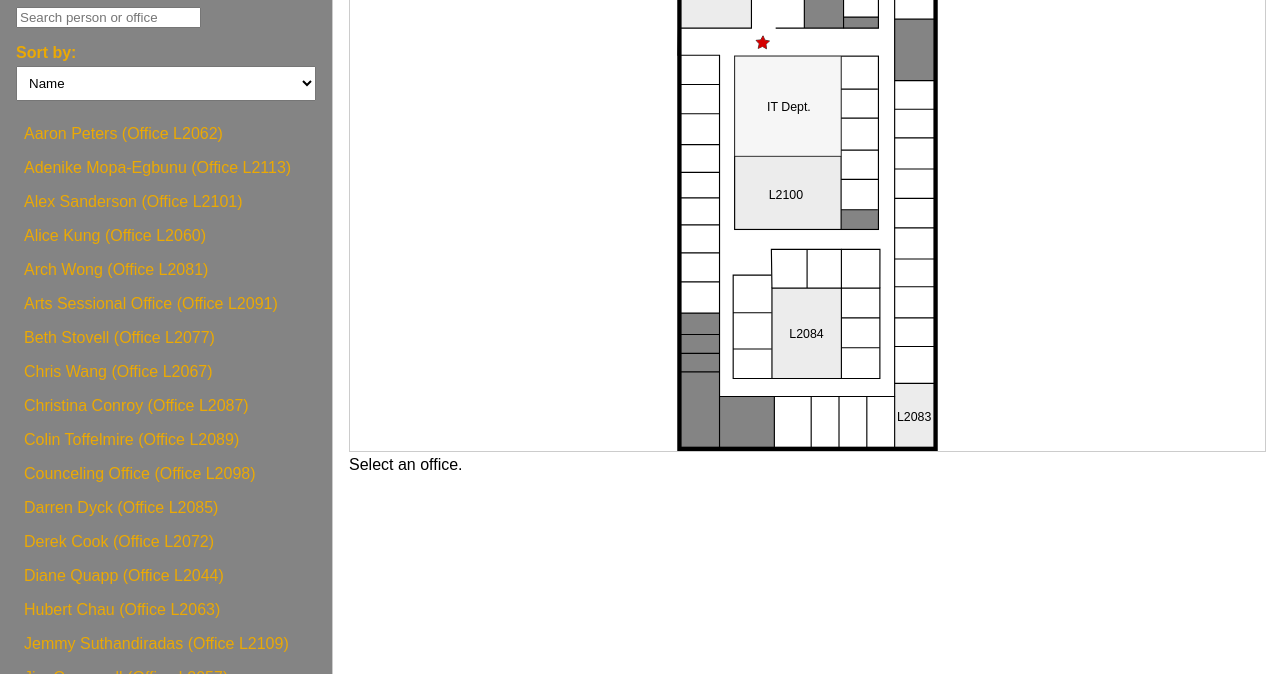
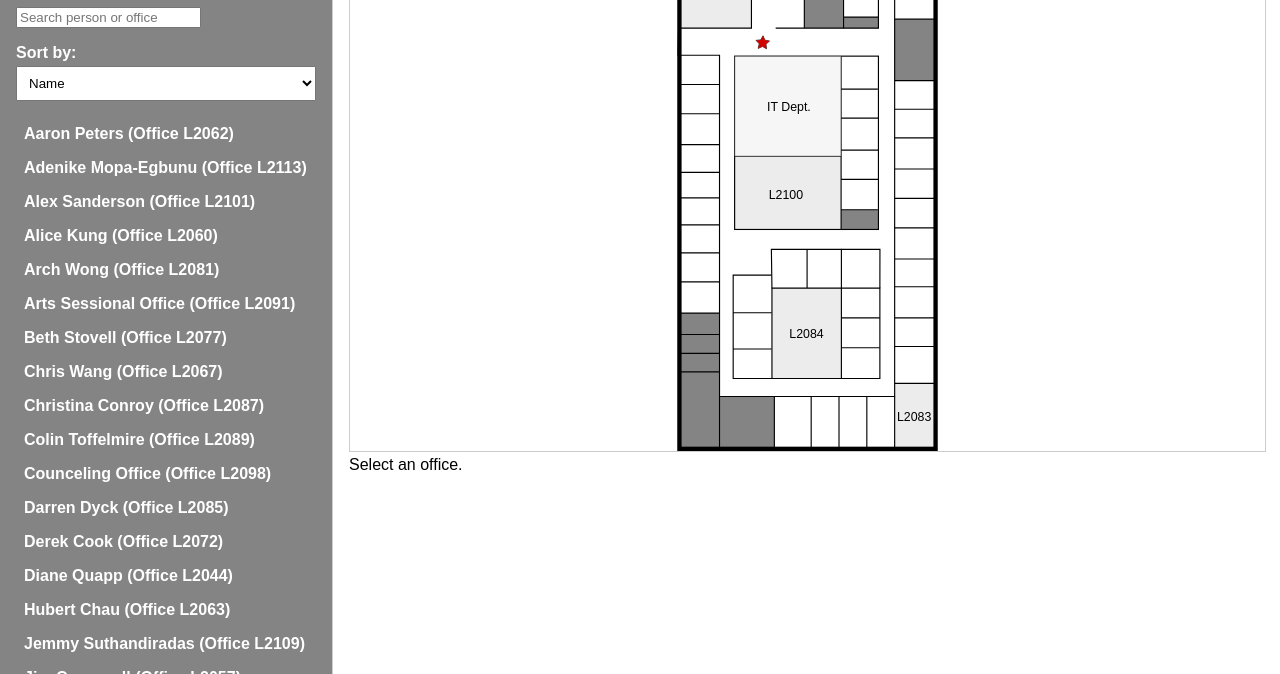
Before and after one commit to maximumrozema/office-finder, a plain HTML site: page index.html in a window 1280 px wide. Shown: the part 126-800 px from the top of the page. Drawn offline with Linux system fonts and the light colour scheme.

Commit message:
Update sidebar text color to white and bold

```diff
--- a/style.css
+++ b/style.css
@@ -1,6 +1,6 @@
 body{font-family:Arial,sans-serif;margin:0}
   .container{display:flex;height:100vh}
-  .sidebar{background-color:#848484;color:#eba904;width:300px;padding:1rem;border-right:1px solid #ccc;overflow:auto}
+  .sidebar{background-color:#848484;color:#fff;font-weight: bold;width:300px;padding:1rem;border-right:1px solid #ccc;overflow:auto}
   .content{flex:1;padding:1rem}#directory{list-style:none;padding:0}
     #directory li{padding:.5rem;cursor:pointer}
     #directory li:hover{background:#eee}
```
